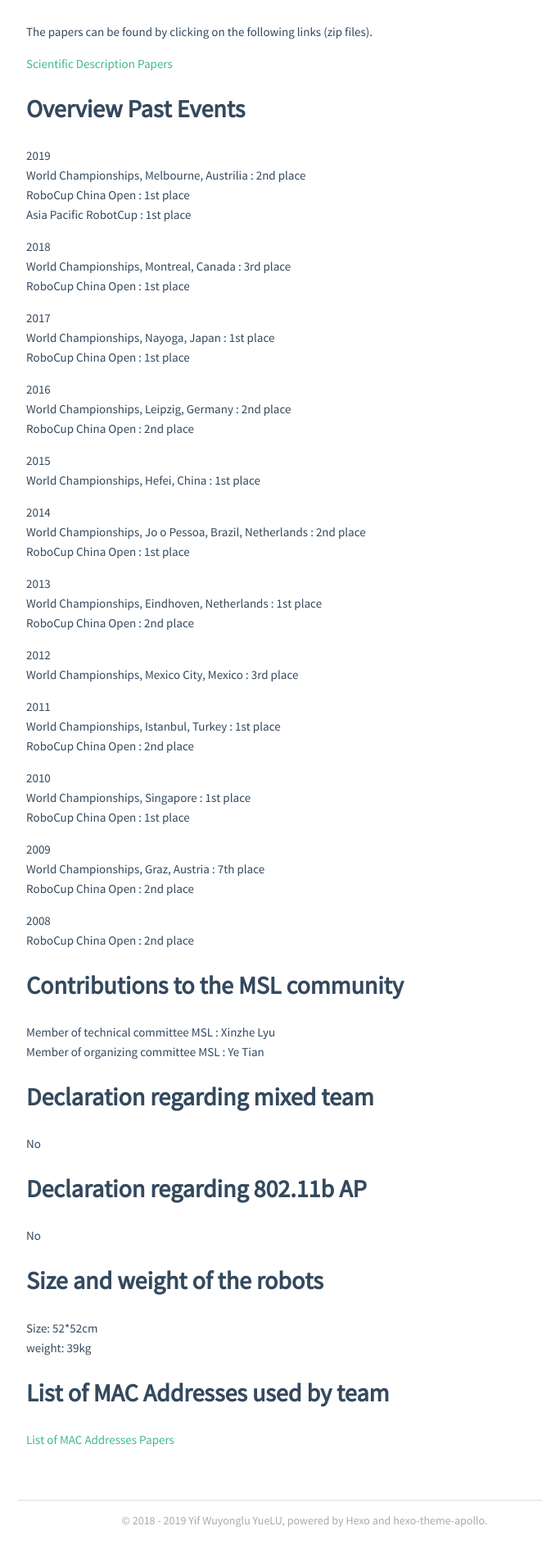
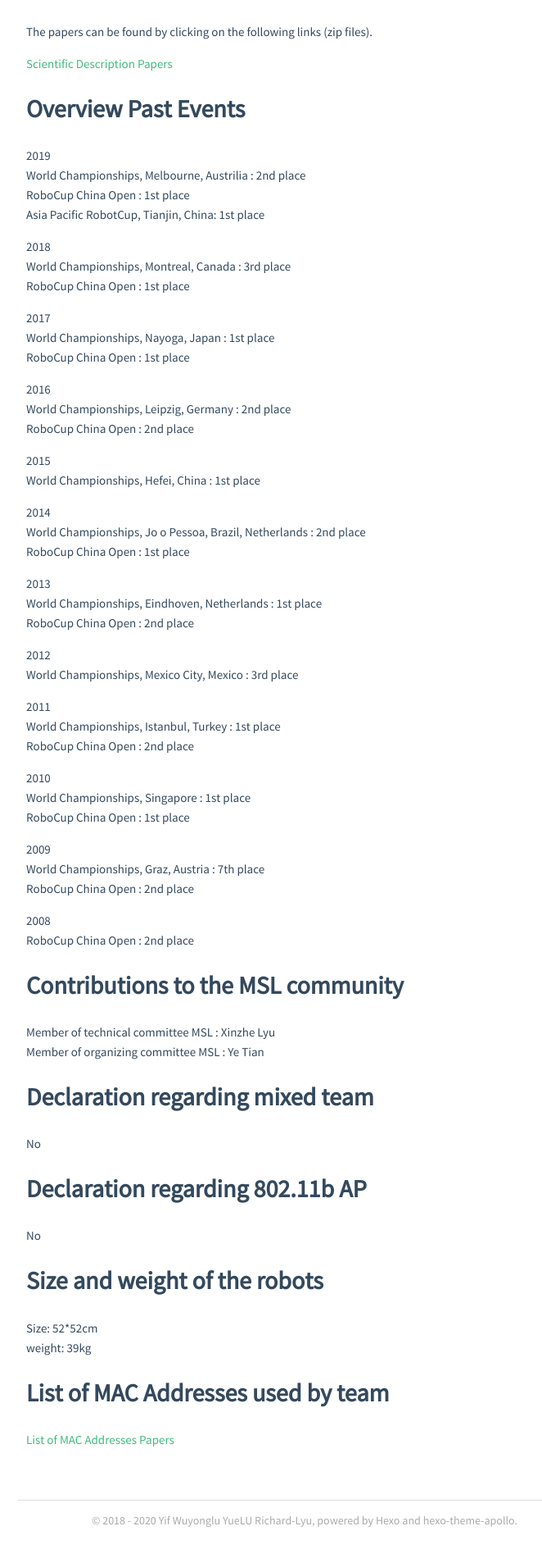
Before and after one commit to Soap12323/bistuwater.github.io, a plain HTML site: page qualification/index.html in a window 1280 px wide. Shown: the part 1390-3290 px from the top of the page at 82% size, without its empty margins (268-930 px from the left). Drawn offline with nearby package versions, Linux system fonts and the light colour scheme; some packages are replaced by stand-ins of ours.

Commit message:
Update index.html

```diff
--- a/qualification/index.html
+++ b/qualification/index.html
@@ -7,7 +7,7 @@
 <h1 id="Scientific-Description"><a href="#Scientific-Description" class="headerlink" title="Scientific Description"></a>Scientific Description</h1><p>The papers can be found by clicking on the following links (zip files).</p>
 <p><a href="http://www.teamwater.cn/paper/Water-ST-2019.zip">Scientific Description Papers</a></p>
 <h1 id="Overview-Past-Events"><a href="#Overview-Past-Events" class="headerlink" title="Overview Past Events"></a>Overview Past Events</h1>
-<p>2019<br>World Championships, Melbourne, Austrilia : 2nd place<br>RoboCup China Open : 1st place<br>Asia Pacific RobotCup : 1st place</p>
+<p>2019<br>World Championships, Melbourne, Austrilia : 2nd place<br>RoboCup China Open : 1st place<br>Asia Pacific RobotCup, Tianjin, China: 1st place</p>
 <p>2018<br>World Championships, Montreal, Canada : 3rd place<br>RoboCup China Open : 1st place</p>
 <p>2017<br>World Championships, Nayoga, Japan : 1st place<br>RoboCup China Open : 1st place</p>
 <p>2016<br>World Championships, Leipzig, Germany : 2nd place<br>RoboCup China Open : 2nd place</p>
@@ -24,4 +24,4 @@
 <h1 id="Declaration-regarding-802-11b-AP"><a href="#Declaration-regarding-802-11b-AP" class="headerlink" title="Declaration regarding 802.11b AP"></a>Declaration regarding 802.11b AP</h1><p>No</p>
 <h1 id="Size-and-weight-of-the-robots"><a href="#Size-and-weight-of-the-robots" class="headerlink" title="Size and weight of the robots"></a>Size and weight of the robots</h1><p>Size: 52*52cm<br>weight: 39kg</p>
 <h1 id="List-of-MAC-Addresses-used-by-team"><a href="#List-of-MAC-Addresses-used-by-team" class="headerlink" title="List of MAC Addresses used by team"></a>List of MAC Addresses used by team</h1><p><a href="http://www.teamwater.cn/paper/TeamWater-MAC-2019.pdf">List of MAC Addresses Papers</a></p>
-</div></article></div></main><footer><div class="paginator"></div><div class="copyright"><p>© 2018 - 2019 <a href="http://www.teamwater.cn">Yif Wuyonglu YueLU</a>, powered by <a href="https://hexo.io/" target="_blank">Hexo</a> and <a href="https://github.com/pinggod/hexo-theme-apollo" target="_blank">hexo-theme-apollo</a>.</p></div></footer></div><script async src="//cdn.bootcss.com/mathjax/2.7.0/MathJax.js?config=TeX-MML-AM_CHTML" integrity="sha384-crwIf/BuaWM9rM65iM+dWFldgQ1Un8jWZMuh3puxb8TOY9+linwLoI7ZHZT+aekW" crossorigin="anonymous"></script></body></html>
+</div></article></div></main><footer><div class="paginator"></div><div class="copyright"><p>© 2018 - 2020 <a href="http://www.teamwater.cn">Yif Wuyonglu YueLU Richard-Lyu</a>, powered by <a href="https://hexo.io/" target="_blank">Hexo</a> and <a href="https://github.com/pinggod/hexo-theme-apollo" target="_blank">hexo-theme-apollo</a>.</p></div></footer></div><script async src="//cdn.bootcss.com/mathjax/2.7.0/MathJax.js?config=TeX-MML-AM_CHTML" integrity="sha384-crwIf/BuaWM9rM65iM+dWFldgQ1Un8jWZMuh3puxb8TOY9+linwLoI7ZHZT+aekW" crossorigin="anonymous"></script></body></html>
```
